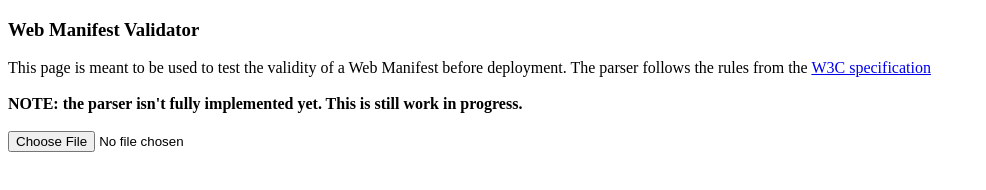
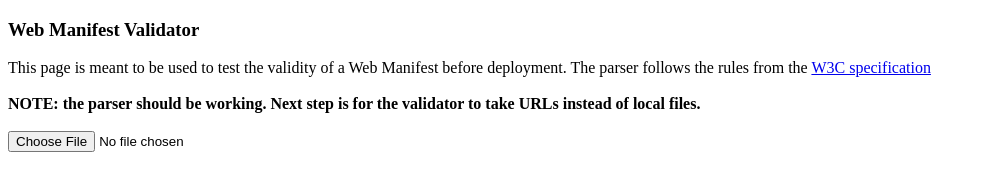
Before and after one commit to mounirlamouri/manifest-validator, a plain HTML site: page index.html in a window 1280 px wide. Shown: the whole page, without its empty margins (0-986 px from the left). Drawn offline with Linux system fonts and the light colour scheme.

Commit message:
Update note on index page.

```diff
--- a/index.html
+++ b/index.html
@@ -12,8 +12,8 @@
   before deployment. The parser follows the rules from the <a href=
   "https://w3c.github.io/manifest/">W3C specification</a></div>
   <br>
-  <div style="font-weight: bold;">NOTE: the parser isn't fully implemented yet.
-  This is still work in progress.</div>
+  <div style="font-weight: bold;">NOTE: the parser should be working. Next step
+  is for the validator to take URLs instead of local files.</div>
   <br>
   <input type='file'>
   <div id='log'></div>
```
